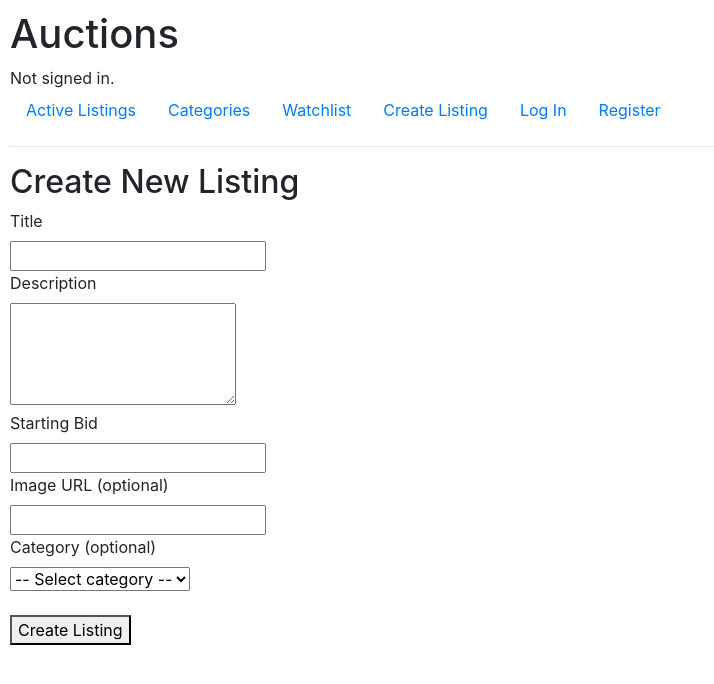
After one commit to nayyaraazra/commerce, a Django app: template auctions/templates/auctions/create.html in a window 1280 px wide. The commit adds this page. Shown: the top 684 px of the page, without its empty margins (0-714 px from the left). Run offline with Django 3.2, Linux system fonts and the light colour scheme; the template is opened without the code that fills it: values that come from a table or form of the project are taken from there, others are empty; data comes from the database, SQL or seed files in the repository; some libraries are stand-ins or nearby versions.

Commit message:
pr yg create

```diff
--- /dev/null
+++ b/auctions/templates/auctions/create.html
@@ -0,0 +1,43 @@
+{% extends "auctions/layout.html" %}
+
+{% block body %}
+  <h2>Create New Listing</h2>
+
+  <form action="{% url 'create_listing' %}" method="post">
+    {% csrf_token %}
+
+    <div>
+      <label>Title</label><br>
+      <input type="text" name="title" required>
+    </div>
+
+    <div>
+      <label>Description</label><br>
+      <textarea name="description" rows="4" required></textarea>
+    </div>
+
+    <div>
+      <label>Starting Bid</label><br>
+      <input type="number" name="starting_bid" step="0.01" required>
+    </div>
+
+    <div>
+      <label>Image URL (optional)</label><br>
+      <input type="url" name="image_url">
+    </div>
+
+    <div>
+      <label>Category (optional)</label><br>
+      <select name="category">
+        <option value="">-- Select category --</option>
+        {% for category in categories %}
+          <option value="{{ category.id }}">{{ category.name }}</option>
+        {% endfor %}
+      </select>
+    </div>
+
+    <br>
+
+    <button type="submit">Create Listing</button>
+  </form>
+{% endblock %}
--- a/auctions/templates/auctions/layout.html
+++ b/auctions/templates/auctions/layout.html
@@ -27,7 +27,7 @@
                 <a class="nav-link" href="{% url 'index' %}">Watchlist</a>
             </li>
             <li class="nav-item">
-                <a class="nav-link" href="{% url 'index' %}">Create Listing</a>
+                <a class="nav-link" href="{% url 'create_listing' %}">Create Listing</a>
             </li>
             {% if user.is_authenticated %}
                 <li class="nav-item">
--- a/auctions/views.py
+++ b/auctions/views.py
@@ -178,7 +178,7 @@ def listing_detail(request, listing_id):
     })
 
 @login_required
-def create_listing(request, listing_id):
+def create_listing(request):
 
     if request.method == "GET": # user opens page
         return render(request, "auctions/create.html", {
@@ -197,8 +197,7 @@ def create_listing(request, listing_id):
             categories = Category.objects.get(id=category)
 
         listing = AuctionList.objects.create(
-            pk=listing_id,
-            owner = request.User,
+            owner = request.user,
             title = title,
             description=description,
             starting_bid=starting_bid,
```
